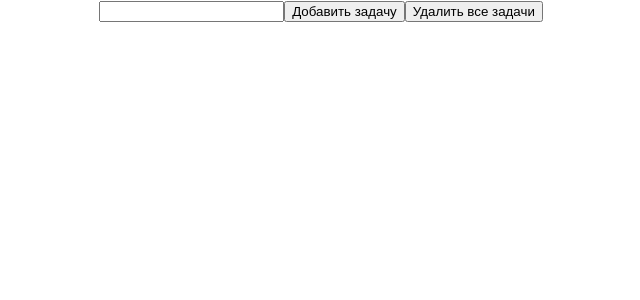
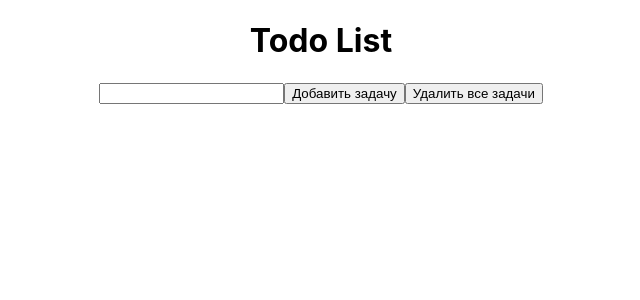
Before and after one commit to Elisei-Trifan/React-learning, a React (Create React App) app: page / in a window 1280 px wide. Shown: the top 300 px of the page, without its empty margins (319-959 px from the left). Built offline with nearby package versions, Linux system fonts and the light colour scheme.

Commit message:
new component root

```diff
--- a/src/App2.js
+++ b/src/App2.js
@@ -1,13 +1,11 @@
 import React from 'react'
 import './App2.css'
-import TodoList from './components/Todo/TodoList'
-import InputField from './components/Todo/InputField'
+import TodoRoot from './components/Todo/TodoRoot'
 
 const App2 = () => {
   return (
     <div className="App2">
-      <InputField />
-      <TodoList />
+      <TodoRoot />
     </div>
   )
 }
--- a/src/components/Todo/InputField.js
+++ b/src/components/Todo/InputField.js
@@ -12,6 +12,8 @@ const InputField = () => {
   const text = useSelector((state) => state.todos.text)
 
   return (
+    <div>
+      <h1> Todo List</h1>
       <label>
         <input
           type="text"
@@ -25,6 +27,7 @@ const InputField = () => {
         </button>
         <button onClick={() => setTodos([])}>Удалить все задачи</button>
       </label>
+    </div>
   )
 }
 
--- /dev/null
+++ b/src/components/Todo/TodoRoot.js
@@ -0,0 +1,14 @@
+import React from 'react'
+import InputField from './InputField'
+import TodoList from './TodoList'
+
+const TodoRoot = () => {
+  return (
+    <div>
+      <InputField />
+      <TodoList />
+    </div>
+  )
+}
+
+export default TodoRoot
```
Lines whose indentation alone changed are shown as unchanged.
